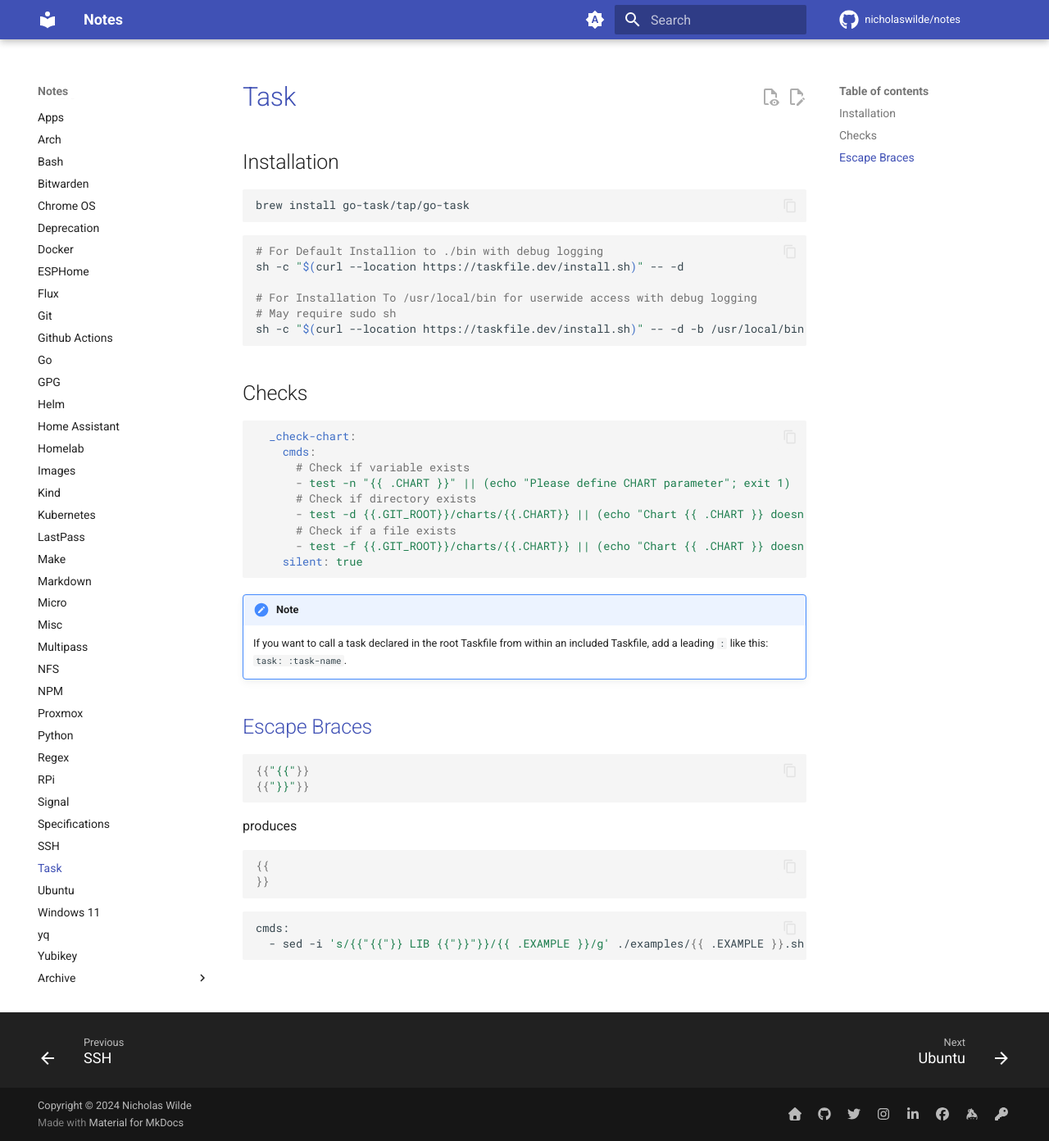
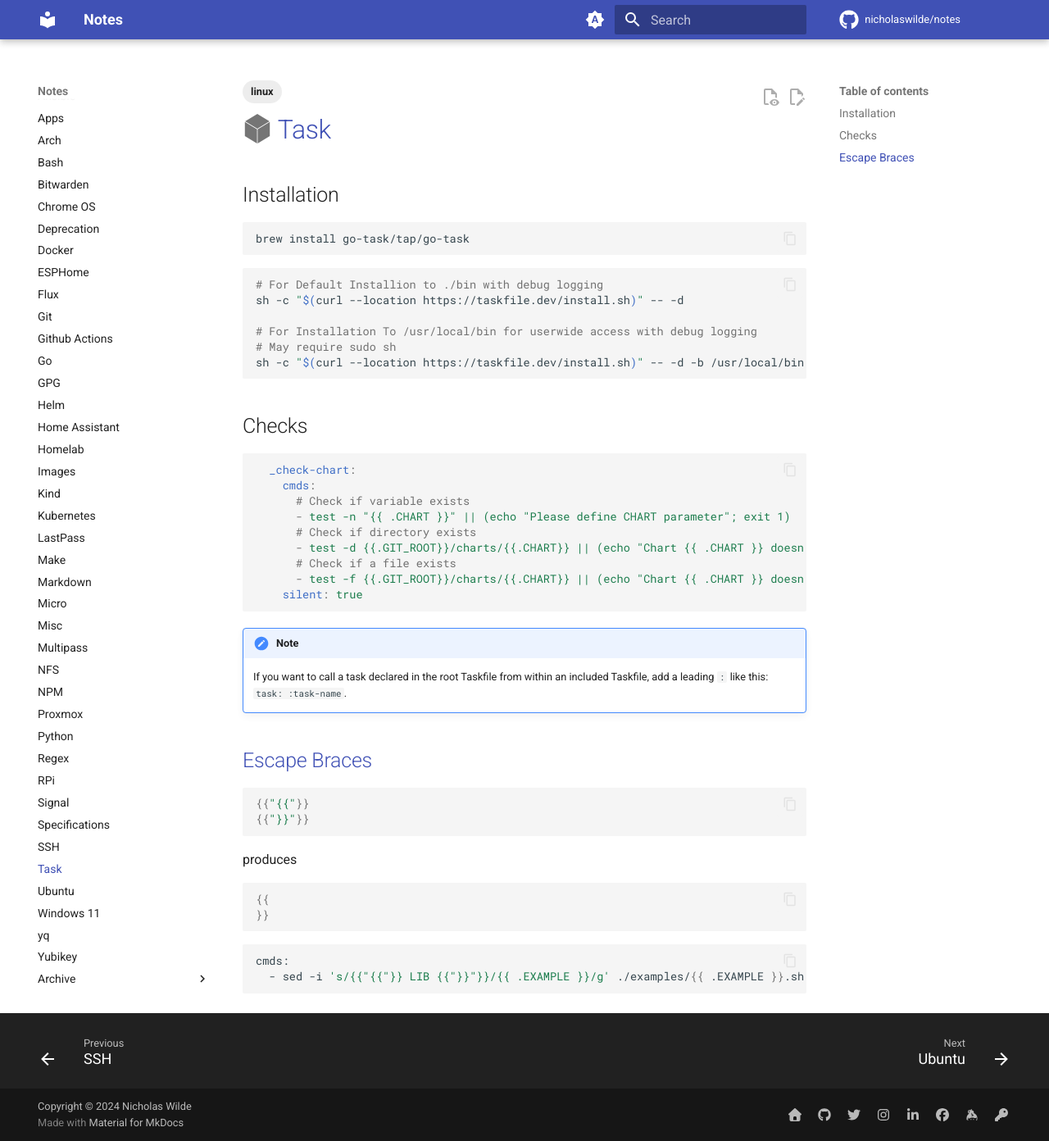
Before and after one commit to nicholaswilde/notes, an MkDocs documentation site: the page built from docs/task.md, in a window 1280 px wide and 1392 px high. Shown: the whole window at 82% size. Built offline with MkDocs 1.6.1 and Material for MkDocs 9.7.7, drawn with Linux system fonts in a browser that asks for light colours; comment, search, counter and statistics services are not loaded.

Commit message:
Update task.md

```diff
--- a/docs/task.md
+++ b/docs/task.md
@@ -1,4 +1,8 @@
-# [Task](https://taskfile.dev/#/)
+---
+tags:
+  - linux
+---
+# :simple-task: [Task](https://taskfile.dev/#/)
 
 ## Installation
 
```
